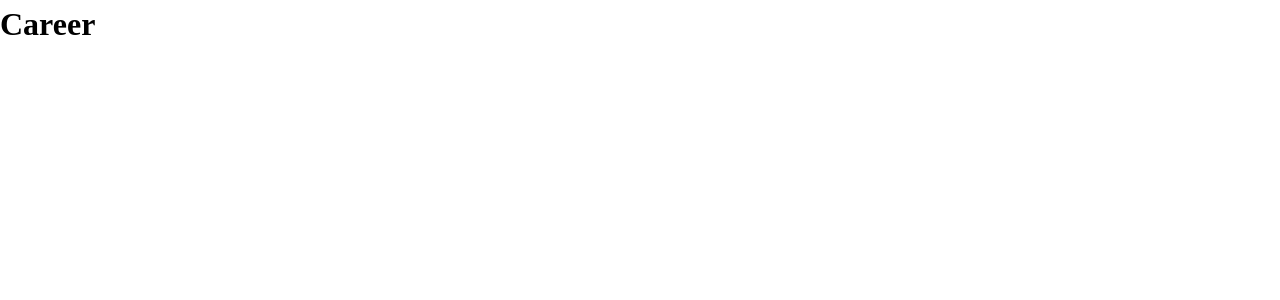
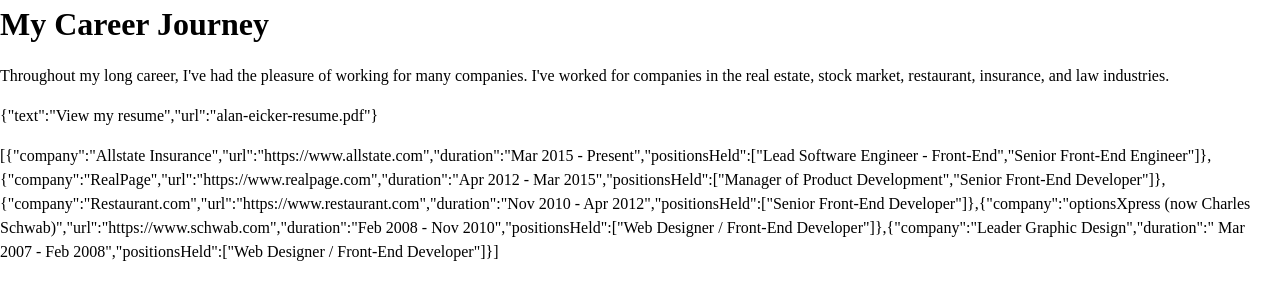
Before and after one commit to alan-eicker/personal-website, a Next.js app: page /career in a window 1280 px wide. Shown: the top 300 px of the page. Built offline with nearby package versions, Linux system fonts and the light colour scheme.

Commit message:
removes withLayout HOC and moves logic to _app.tsx

```diff
--- a/src/pages/_app.tsx
+++ b/src/pages/_app.tsx
@@ -1,9 +1,22 @@
 import React from 'react';
+import { useRouter } from 'next/router';
 import type { AppProps } from 'next/app';
+import Layout from 'components/Layout';
+import content from 'data/content.json';
+import { AppContent } from 'interfaces/AppContent';
 import 'styles/base.scss';
 
 const App = ({ Component, pageProps }: AppProps) => {
-  return <Component {...pageProps} />;
+  const { pathname } = useRouter();
+  const { header, footer } = content;
+  const page = pathname.split('/')[1];
+  const componentProps = content[page as keyof AppContent] as object;
+
+  return (
+    <Layout header={header} footer={footer}>
+      <Component {...pageProps} {...componentProps} />
+    </Layout>
+  );
 };
 
 export default App;
--- a/src/pages/about.tsx
+++ b/src/pages/about.tsx
@@ -1,6 +1,5 @@
 import Head from 'next/head';
-import withLayout from '../hocs/WithLayout';
-import { AboutProps } from '../interfaces/AppContent';
+import { AboutProps } from 'interfaces/AppContent';
 
 const About = ({ title, content }: AboutProps) => {
   return (
@@ -20,4 +19,4 @@
   );
 };
 
-export default withLayout(About);
+export default About;
--- a/src/pages/career.tsx
+++ b/src/pages/career.tsx
@@ -1,6 +1,7 @@
 import Head from 'next/head';
+import { CareerProps } from 'interfaces/AppContent';
 
-const Career = () => {
+const Career = ({ title, text, resumeLink, jobHistory }: CareerProps) => {
   return (
     <>
       <Head>
@@ -12,7 +13,10 @@
         <meta name="viewport" content="width=device-width, initial-scale=1" />
         <link rel="icon" href="/favicon.ico" />
       </Head>
-      <h1>Career</h1>
+      <h1>{title}</h1>
+      <p>{text}</p>
+      <p>{JSON.stringify(resumeLink)}</p>
+      <p>{JSON.stringify(jobHistory)}</p>
     </>
   );
 };
--- a/src/pages/index.tsx
+++ b/src/pages/index.tsx
@@ -1,5 +1,4 @@
 import Head from 'next/head';
-import withLayout from '../hocs/WithLayout';
 
 const Home = () => {
   return (
@@ -18,4 +17,4 @@
   );
 };
 
-export default withLayout(Home);
+export default Home;
--- a/src/styles/base.scss
+++ b/src/styles/base.scss
@@ -1,2 +1,6 @@
 @import './reset';
 @import './abstracts';
+
+p {
+  margin-top: rem(16);
+}
--- a/tsconfig.json
+++ b/tsconfig.json
@@ -14,6 +14,7 @@
     "incremental": true,
     "paths": {
       "components/*": ["./src/components/*"],
+      "interfaces/*": ["./src/interfaces/*"],
       "data/*": ["./src/data/*"],
       "styles/*": ["./src/styles/*"]
     }
```
Also changed, not shown: src/hocs/WithLayout.tsx (deleted, +0 -25 lines).
